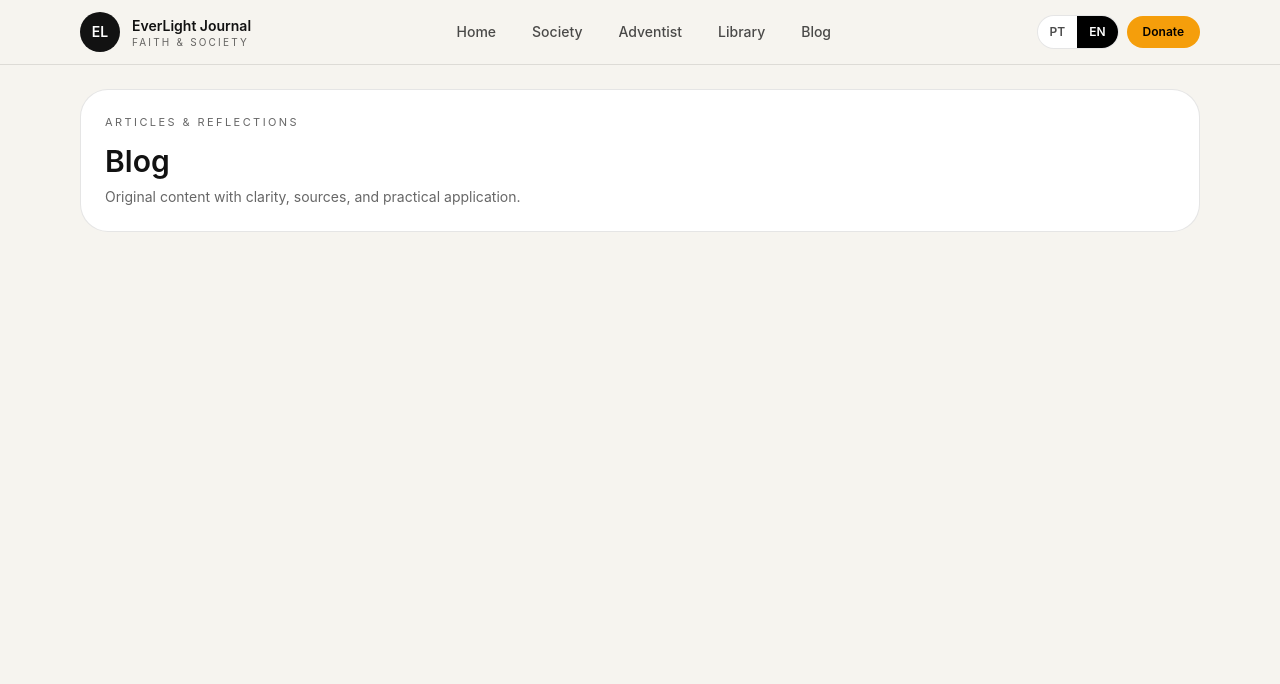
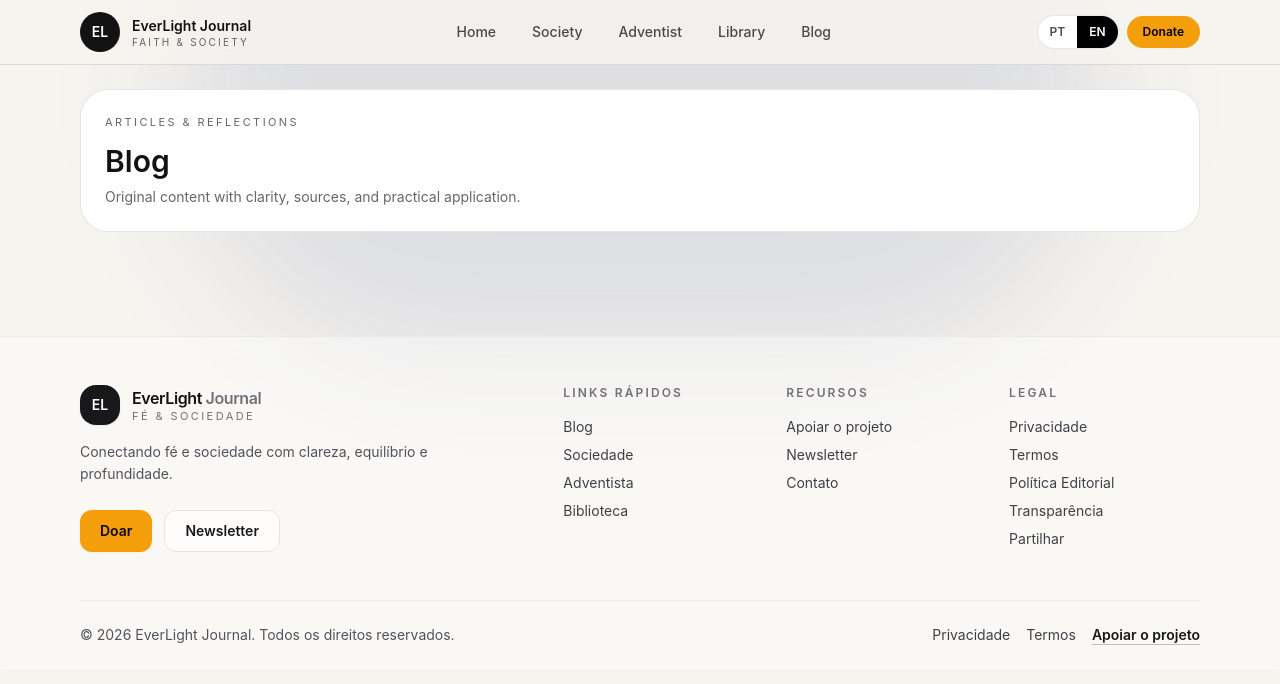
Before and after one commit to eliaslicojicacoma-spec/EverLight-Journal, a Next.js app: page /en/blog in a window 1280 px wide. Shown: the top 684 px of the page. Built offline with nearby package versions, Linux system fonts and the light colour scheme.

Commit message:
Update layout.tsx

```diff
--- a/src/app/[locale]/layout.tsx
+++ b/src/app/[locale]/layout.tsx
@@ -1,6 +1,7 @@
 // src/app/[locale]/layout.tsx
 import type { ReactNode } from "react";
 import Header from "@/components/layout/Header";
+import Footer from "@/components/layout/Footer";
 
 export default function LocaleLayout({
   children,
@@ -13,9 +14,17 @@ export default function LocaleLayout({
 
   return (
     <html lang={locale}>
-      <body className="min-h-screen bg-[#F6F4EF] text-[#121212]">
+      <body>
+        {/* background premium sutil */}
+        <div className="pointer-events-none fixed inset-0 -z-10">
+          <div className="absolute inset-0 bg-[#F6F4EF]" />
+          <div className="absolute -top-40 left-1/2 h-[520px] w-[920px] -translate-x-1/2 rounded-full bg-[#1A2A78]/10 blur-3xl" />
+          <div className="absolute -bottom-56 left-1/2 h-[540px] w-[980px] -translate-x-1/2 rounded-full bg-[#D8C78C]/18 blur-3xl" />
+        </div>
+
         <Header locale={locale} />
-        <main className="mx-auto w-full max-w-6xl px-4 py-6">{children}</main>
+        <main className="container-xl py-6">{children}</main>
+        <Footer locale={locale} />
       </body>
     </html>
   );
```
